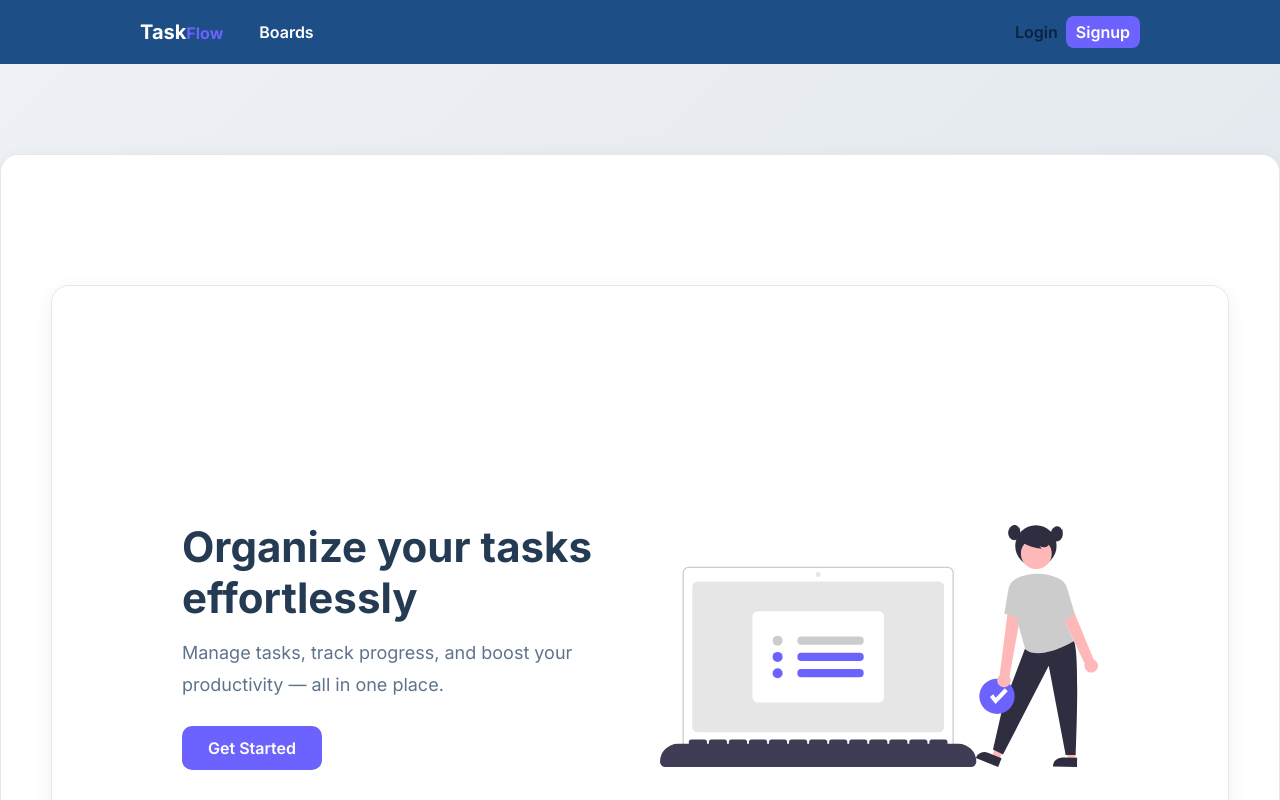
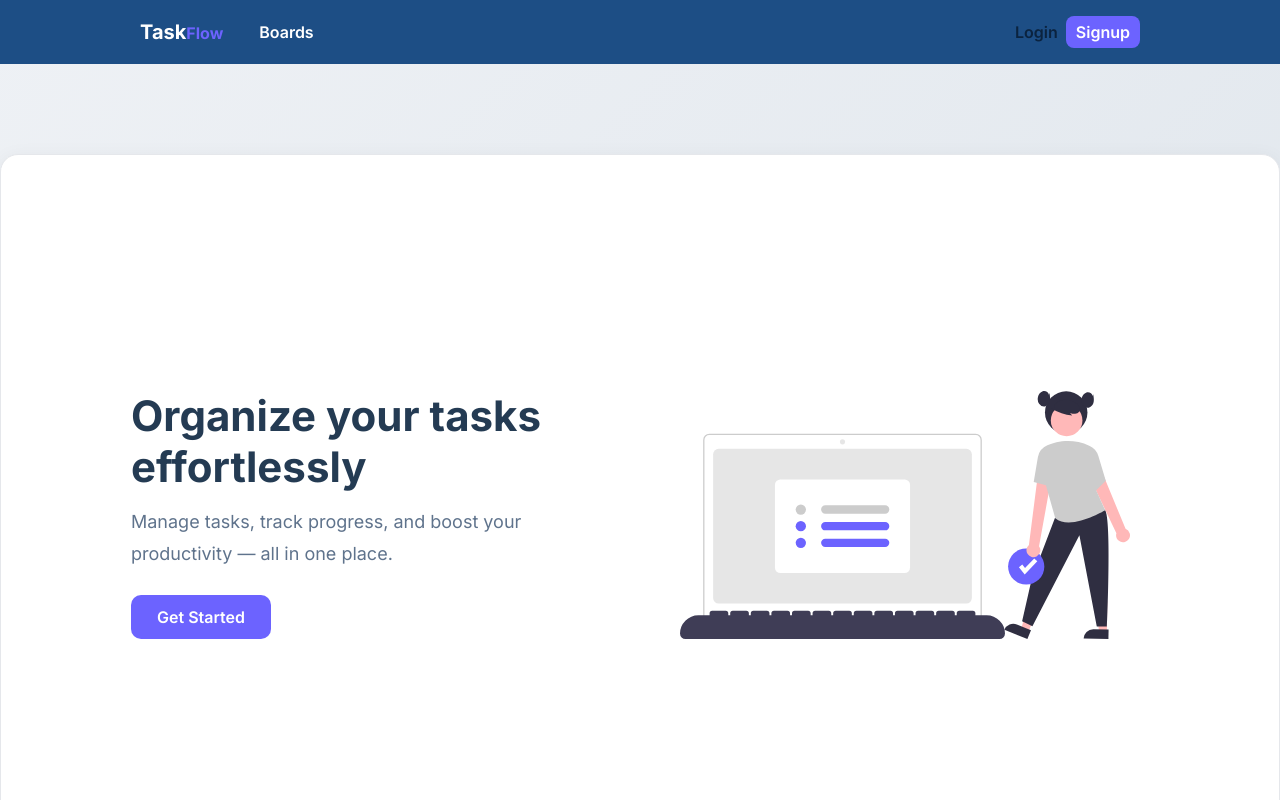
Before and after one commit to deepika5791/task-management-client-app, a React (Vite) app: page / in a window 1280 px wide. Shown: the top 800 px of the page. Built offline with nearby package versions, Linux system fonts and the light colour scheme.

Commit message:
added color

```diff
--- a/src/App.jsx
+++ b/src/App.jsx
@@ -22,7 +22,7 @@ const App = () => {
   return (
     <div className="app-container">
       <Navbar />
-      <div className={!hideNavbar ? "content-wrapper" : ""}>
+      {/* <div className={!hideNavbar ? "content-wrapper" : ""}> */}
           <div className={user ?  "wrapper" : "content-wrapper"}>
         <main className="main-container">
           <Routes>
@@ -42,7 +42,7 @@ const App = () => {
           </Routes>
         </main>
         </div>
-      </div>
+      {/* </div> */}
       <Footer />
     </div>
   );
```
